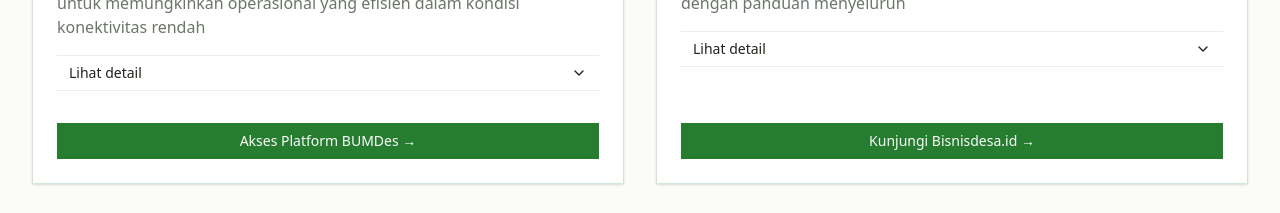
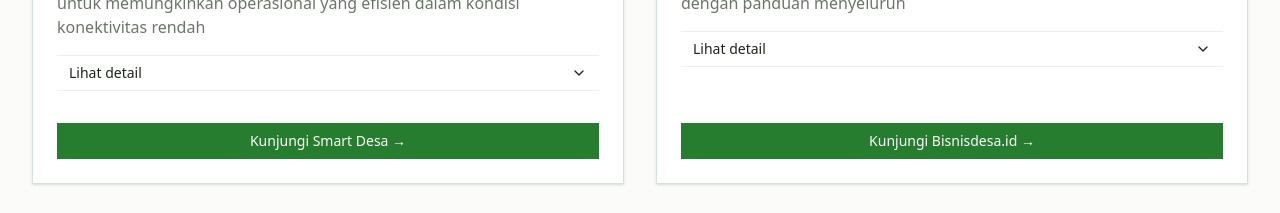
Before and after one commit to batalngantuk/compro-natadesa, a Next.js app: page /layanan in a window 1280 px wide. Shown: the part 1080-1293 px from the top of the page. Built offline with nearby package versions, Linux system fonts and the light colour scheme.

Commit message:
fix: rename Smart Desa CTA button to Kunjungi Smart Desa

```diff
--- a/app/layanan/page.tsx
+++ b/app/layanan/page.tsx
@@ -218,7 +218,7 @@ export default function LayananPage() {
         "Cloud-based dengan offline capability",
         "Affordable pricing untuk desa",
       ],
-      cta: "Akses Platform BUMDes",
+      cta: "Kunjungi Smart Desa",
       link: "https://smartdesa-neon.vercel.app/",
     },
     {
```
